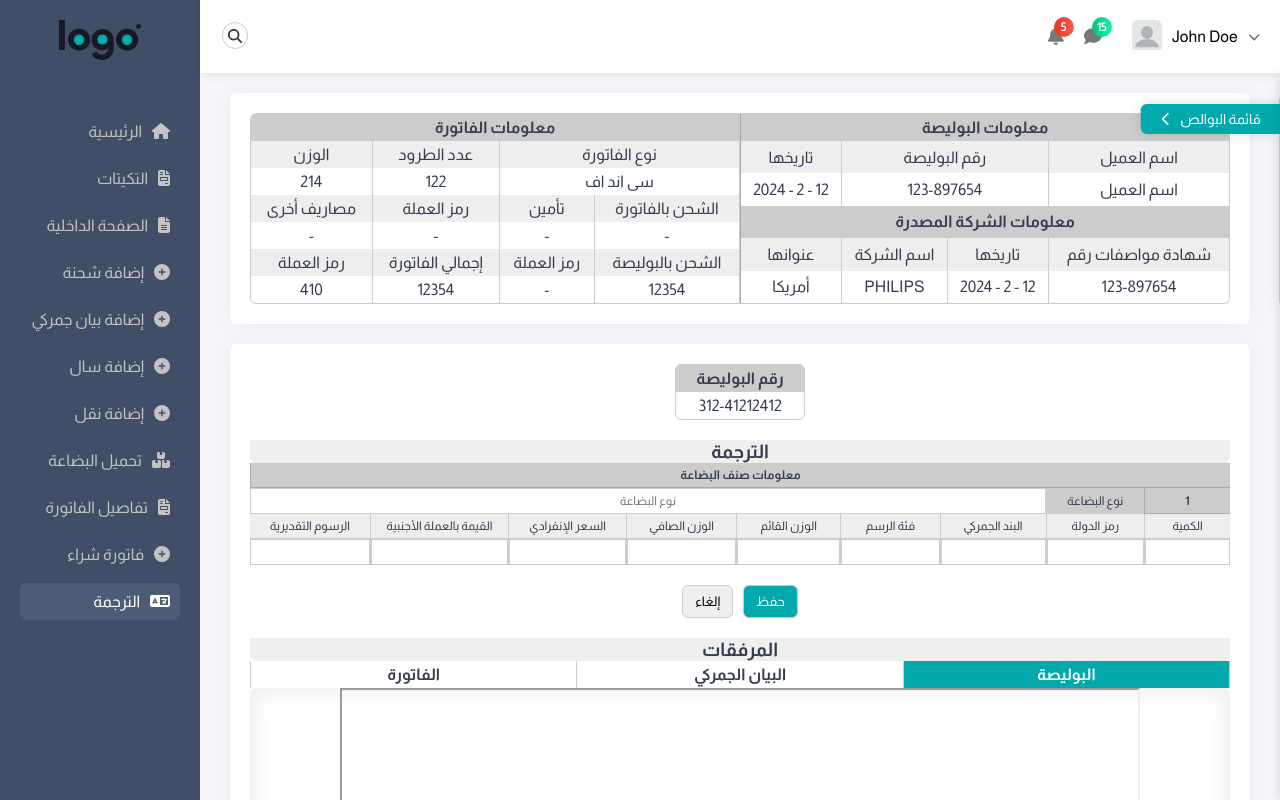
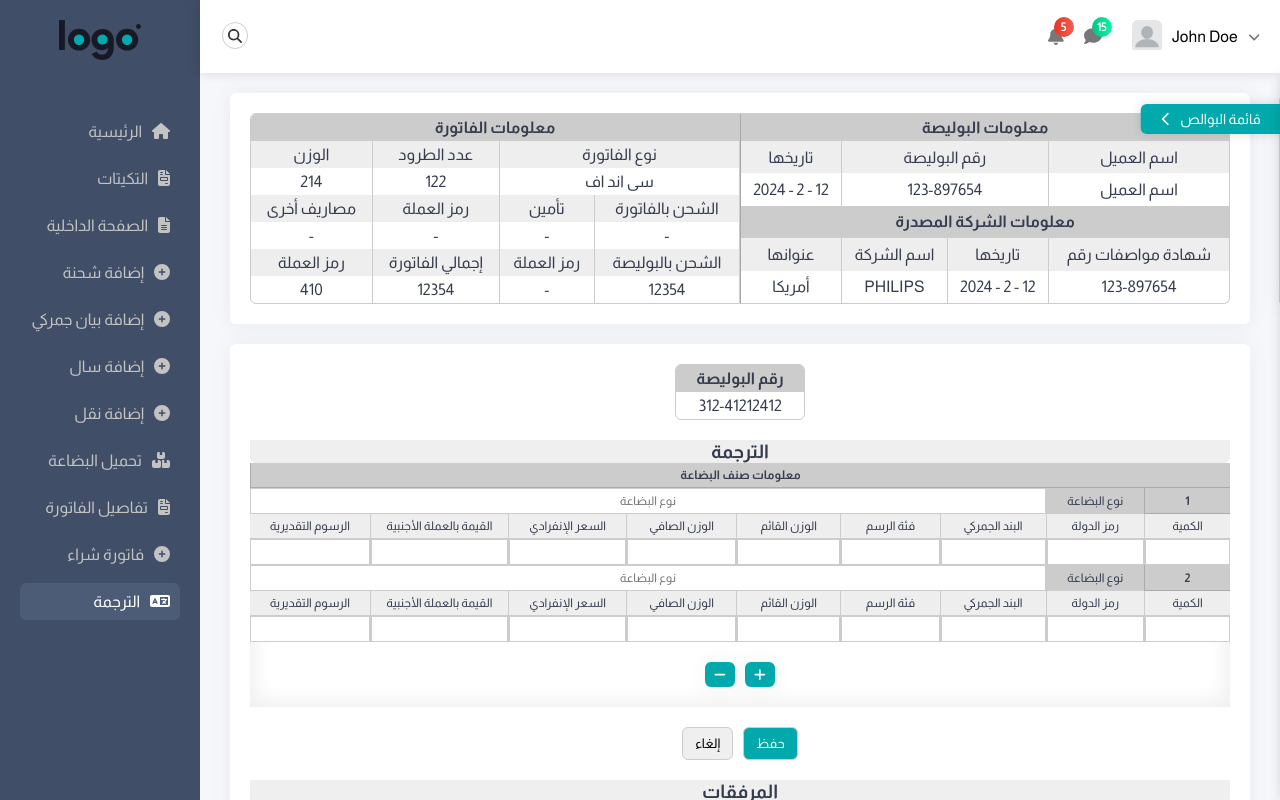
Before and after one commit to MtsmAshraf/adminty-master-react, a React (Create React App) app: page /translation in a window 1280 px wide. Built offline with nearby package versions, Linux system fonts and the light colour scheme.

Commit message:
added addRow functionality

```diff
--- a/src/Pages/Translation/Translation.jsx
+++ b/src/Pages/Translation/Translation.jsx
@@ -2,11 +2,76 @@ import { Link } from "react-router-dom"
 import Card from "../../components/Card/Card"
 import styles from "./translation.module.css"
 import billPdf from "../../assets/files/235-53428896.pdf"
-import { useEffect, useState } from "react"
-import { faChevronLeft } from "@fortawesome/free-solid-svg-icons"
+import { createElement, useEffect, useState } from "react"
+import { faChevronLeft, faMinus, faPlus } from "@fortawesome/free-solid-svg-icons"
 import { FontAwesomeIcon } from "@fortawesome/react-fontawesome"
+import MainBtn from "../../components/MainBtn/MainBtn"
 
 const Translation = () => {
+    const addRow = (e) => {
+        e.preventDefault();
+        let table = document.querySelector("#translation-table")
+        let lastTr = document.querySelectorAll("#translation-table tr")[document.querySelectorAll("#translation-table tr").length - 1]
+        console.log(document.querySelectorAll("#translation-table tr"))
+        let thead = document.createElement("thead")
+        thead.innerHTML = `
+            <th rowSpan="2" colSpan="1" className={styles.count}>${document.querySelectorAll("#translation-table thead").length}</th>
+            <td colSpan="1">نوع البضاعة</td>
+            <td colSpan="8">
+                <input type="text" placeholder="نوع البضاعة"/>
+            </td>
+        `
+        let impTr = document.createElement("tr")
+        impTr.innerHTML = `
+            <td>الكمية</td>
+            <td>رمز الدولة</td>
+            <td>البند الجمركي</td>
+            <td>فئة الرسم</td>
+            <td>الوزن القائم</td>
+            <td>الوزن الصافي</td>
+            <td>السعر الإنفرادي</td>
+            <td>القيمة بالعملة الأجنبية</td>
+            <td>الرسوم التقديرية</td>
+        `
+        let tr = document.createElement("tr")
+        tr.innerHTML = `
+            <td>
+                <input type="number" />
+            </td>
+            <td>
+                <input type="number" />
+            </td>
+            <td>
+                <input type="number" />
+            </td>
+            <td>
+                <input type="number" />
+            </td>
+            <td>
+                <input type="number" />
+            </td>
+            <td>
+                <input type="number" />
+            </td>
+            <td>
+                <input type="number" />
+            </td>
+            <td>
+                <input type="number" />
+            </td>
+            <td>
+                <input type="number" />
+            </td>
+        `
+        // lastTr.parentElement.insertBefore(thead, lastTr);
+        table.appendChild(thead);
+        table.appendChild(impTr);
+        table.appendChild(tr);
+    }
+    const removeRow = (e) => {
+        e.preventDefault();
+    }
+
     const [openList, setOpenList] = useState(false)
     useEffect(() => {
         const assetsToggleListLis = document.querySelectorAll("#assets-toggle-list li");
@@ -202,7 +267,7 @@ const Translation = () => {
                         <h3>الترجمة</h3>
                         <form action="">
                             <div className={styles.tableWrapper}>
-                                <table cellSpacing={0}>
+                                <table id="translation-table" cellSpacing={0}>
                                     <thead>
                                         <th colSpan={10}>معلومات صنف البضاعة</th>
                                     </thead>
@@ -253,7 +318,66 @@ const Translation = () => {
                                             <input type="number" />
                                         </td>
                                     </tr>
+                                    <thead>
+                                        <th rowSpan={2} colSpan={1} className={styles.count}>2</th>
+                                        <td colSpan={1}>نوع البضاعة</td>
+                                        <td colSpan={8}>
+                                            <input type="text" placeholder="نوع البضاعة"/>
+                                        </td>
+                                    </thead>
+                                    <tr className={styles.impRow}>
+                                        <td>الكمية</td>
+                                        <td>رمز الدولة</td>
+                                        <td>البند الجمركي</td>
+                                        <td>فئة الرسم</td>
+                                        <td>الوزن القائم</td>
+                                        <td>الوزن الصافي</td>
+                                        <td>السعر الإنفرادي</td>
+                                        <td>القيمة بالعملة الأجنبية</td>
+                                        <td>الرسوم التقديرية</td>
+                                    </tr>
+                                    <tr>
+                                        <td>
+                                            <input type="number" />
+                                        </td>
+                                        <td>
+                                            <input type="number" />
+                                        </td>
+                                        <td>
+                                            <input type="number" />
+                                        </td>
+                                        <td>
+                                            <input type="number" />
+                                        </td>
+                                        <td>
+                                            <input type="number" />
+                                        </td>
+                                        <td>
+                                            <input type="number" />
+                                        </td>
+                                        <td>
+                                            <input type="number" />
+                                        </td>
+                                        <td>
+                                            <input type="number" />
+                                        </td>
+                                        <td>
+                                            <input type="number" />
+                                        </td>
+                                    </tr>
                                 </table>
+                                <div className={styles.addRemoveRow}>
+                                    <div onClick={(e) => {addRow(e)}}>
+                                        <MainBtn>
+                                            <FontAwesomeIcon icon={faPlus} />
+                                        </MainBtn>
+                                    </div>
+                                    <div>
+                                        <MainBtn>
+                                            <FontAwesomeIcon icon={faMinus} />
+                                        </MainBtn>
+                                    </div>
+                                </div>
                             </div>
                             <div className={styles.formBtns}>
                                 <input type="submit" value={"حفظ"}/>
--- a/src/Pages/Translation/translation.module.css
+++ b/src/Pages/Translation/translation.module.css
@@ -237,6 +237,21 @@
     overflow-y: scroll;
     box-shadow: 0px 0px 20px 5px #efefef inset;
 }
+.translation .translationProcess .translatedSide .tableWrapper .addRemoveRow{
+    display: flex;
+    align-items: center;
+    justify-content: center;
+    gap: 10px;
+    margin-top: 20px;
+    margin-bottom: 20px;
+}
+.translation .translationProcess .translatedSide .tableWrapper button{
+    width: 30px;
+    padding: 6px 10px;
+    display: flex;
+    align-items: center;
+    justify-content: center;
+}
 .translation .translationProcess .translatedSide .tableWrapper::-webkit-scrollbar{
     width: 5px;
     height: 5px;
@@ -271,13 +286,13 @@
 .translation .translationProcess .translatedSide table thead th.count{
     /* font-size: 14px; */
 }
-.translation .translationProcess .translatedSide table .impRow{
+.translation .translationProcess .translatedSide table thead + tr{
     background-color: #eee;
 }
 .translation .translationProcess .translatedSide table td:not(:last-child){
     border-left: 1px solid #ccc;
 }
-.translation .translationProcess .translatedSide table .impRow td{
+.translation .translationProcess .translatedSide table thead + tr td{
     border-bottom: 1px solid #ccc;
     text-wrap: nowrap;
 }
```
